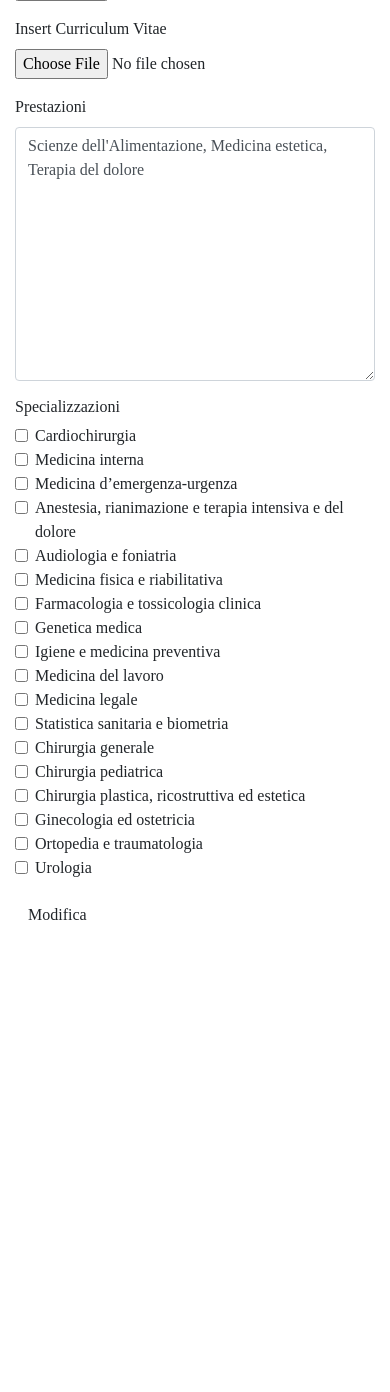
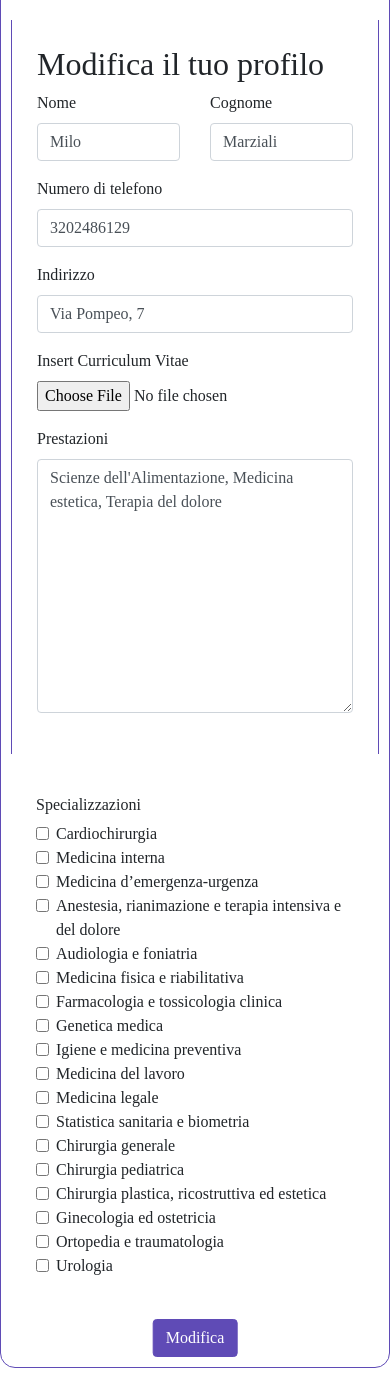
Before and after one commit to Greta-Calamari/progetto-finale-bdoctors, a Laravel app: page /admin/doctors/1/edit in a window 390 px wide. Shown: the part 691-2083 px from the top of the page. Before the commit the page ends 1649 px from the top, so only its background shows below. Run offline with Laravel 8, Linux system fonts and the light colour scheme; a user stored in the database is signed in; data comes from the database, SQL or seed files in the repository; data that the repository does not hold is empty; style sheets or scripts are compiled from the project's sources.

Commit message:
bozza per l'edit back-end

```diff
--- a/resources/sass/admin.scss
+++ b/resources/sass/admin.scss
@@ -17,6 +17,7 @@ $fa-font-path: "../fonts/font-awesome" !default;
 @import "~@fortawesome/fontawesome-free/scss/brands";
 
 @import "./admin/home";
+@import "./admin/edit";
 
 
 body {
--- a/resources/views/admin/doctors/edit.blade.php
+++ b/resources/views/admin/doctors/edit.blade.php
@@ -2,11 +2,30 @@
 
 @section('content')
 
-<div class="container">
-    <h1>Modifica il tuo profilo</h1>
+<div class="container modfica-profile">
+
     <form action="{{route('admin.doctors.update', $doctor->id)}}" method="post" enctype="multipart/form-data">
         @csrf
         @method('PUT')
+        <div class="row">
+            <div class="col col-md-6 col-lg-3 ">
+                <div class="mb-3 mt-3">
+                    <label for="photo" class="form-label d-block">Insert photo</label>
+                    <div class="container-photo">
+                        <img id="imgPreview" src="{{asset('storage/' . $doctor->photo)}}">
+                    </div>
+                    <input type="file" id="photo" name="photo">
+                    @error('photo')
+                        <div class="alert alert-danger"> {{$message}} </div>
+                    @enderror
+                    <h3> {{$doctor->name}} {{$doctor->surname}}</h3>
+                </div>
+            </div>
+
+            <div class="col col-sm-12 col-md-6 col-lg-5">
+                <h2>Modifica il tuo profilo</h2>
+                <div class="row">
+                    <div class="col-6">
                         <div class="mb-3">
                             <label for="name" class="form-label">Nome</label>
                             <input type="text" class="form-control @error('name') is-invalid @enderror" id="name" name="name" value="{{$doctor->name}}" required maxlength="50">
@@ -14,6 +33,8 @@
                                 <div class="alert alert-danger"> {{$message}} </div>
                             @enderror
                         </div>
+                    </div>
+                    <div class="col-6">
                         <div class="mb-3">
                             <label for="surname" class="form-label">Cognome</label>
                             <input type="text" class="form-control @error('surname') is-invalid @enderror" id="surname" name="surname" value="{{$doctor->surname}}" required maxlength="50">
@@ -21,6 +42,9 @@
                                 <div class="alert alert-danger"> {{$message}} </div>
                             @enderror
                         </div>
+                    </div>
+                </div>
+
                 <div class="mb-3">
                     <label for="cell_number" class="form-label">Numero di telefono</label>
                     <input type="tel" class="form-control @error('cell_number') is-invalid @enderror" id="cell_number" name="cell_number" value="{{$doctor->cell_number}}" required maxlength="20">
@@ -35,14 +59,7 @@
                         <div class="alert alert-danger"> {{$message}} </div>
                     @enderror
                 </div>
-        <div class="mb-3">
-            <label for="photo" class="form-label d-block">Insert photo</label>
-            <img id="imgPreview" width="100" src="{{asset('storage/' . $doctor->photo)}}">
-            <input type="file" id="photo" name="photo">
-            @error('photo')
-                <div class="alert alert-danger"> {{$message}} </div>
-            @enderror
-        </div>
+
                 <div class="mb-3">
                     <label for="curriculum_vitae" class="form-label d-block">Insert Curriculum Vitae</label>
                     <input type="file" id="curriculum_vitae" name="curriculum_vitae">
@@ -57,7 +74,11 @@
                         <div class="alert alert-danger"> {{$message}} </div>
                     @enderror
                 </div>
-        <div class="mb-3">
+
+            </div>
+
+            <div class="col col-sm-12 col-md-12 col-lg-4">
+                <div class="mb-3 mt-3">
                     <h6>Specializzazioni</h6>
                     @foreach($specializations as $specialization)
                     <div class="form-check">
@@ -69,7 +90,9 @@
                         <div class="alert alert-danger"> {{$message}} </div>
                     @enderror
                 </div>
-        <button type="submit" class="btn cs_btn">Modifica</button>
+            </div>
+        </div>
+        <button type="submit" class="btn cs_btn text-center">Modifica</button>
     </form>
 </div>
 @endsection
```
Also changed, not shown: resources/sass/admin/_edit.scss (added, +45 -0 lines), public/css/admin.css. Lines whose indentation alone changed are shown as unchanged.
